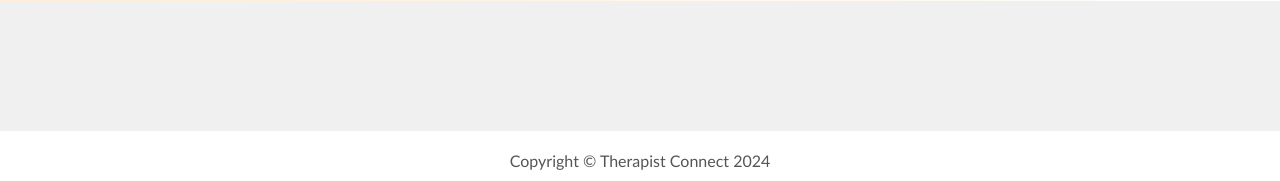
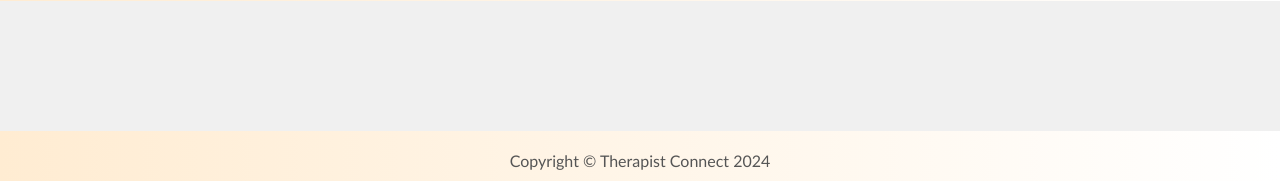
Before and after one commit to MbuviM/Landing-Page, a Django app: page /home/ in a window 1280 px wide. Shown: the part 619-800 px from the top of the page. Run offline with Django 5.2, Linux system fonts and the light colour scheme.

Commit message:
Change color of footer

```diff
--- a/backend/static/css/style.css
+++ b/backend/static/css/style.css
@@ -701,7 +701,7 @@ p a:hover {
 .footer {
     text-align: center;
     padding: 10px 20px;
-    background-color: white;
+    background: linear-gradient(to right, #ffecd2 0%, white 100%);
     color: black;
     position: fixed;
     bottom: 0;
```
